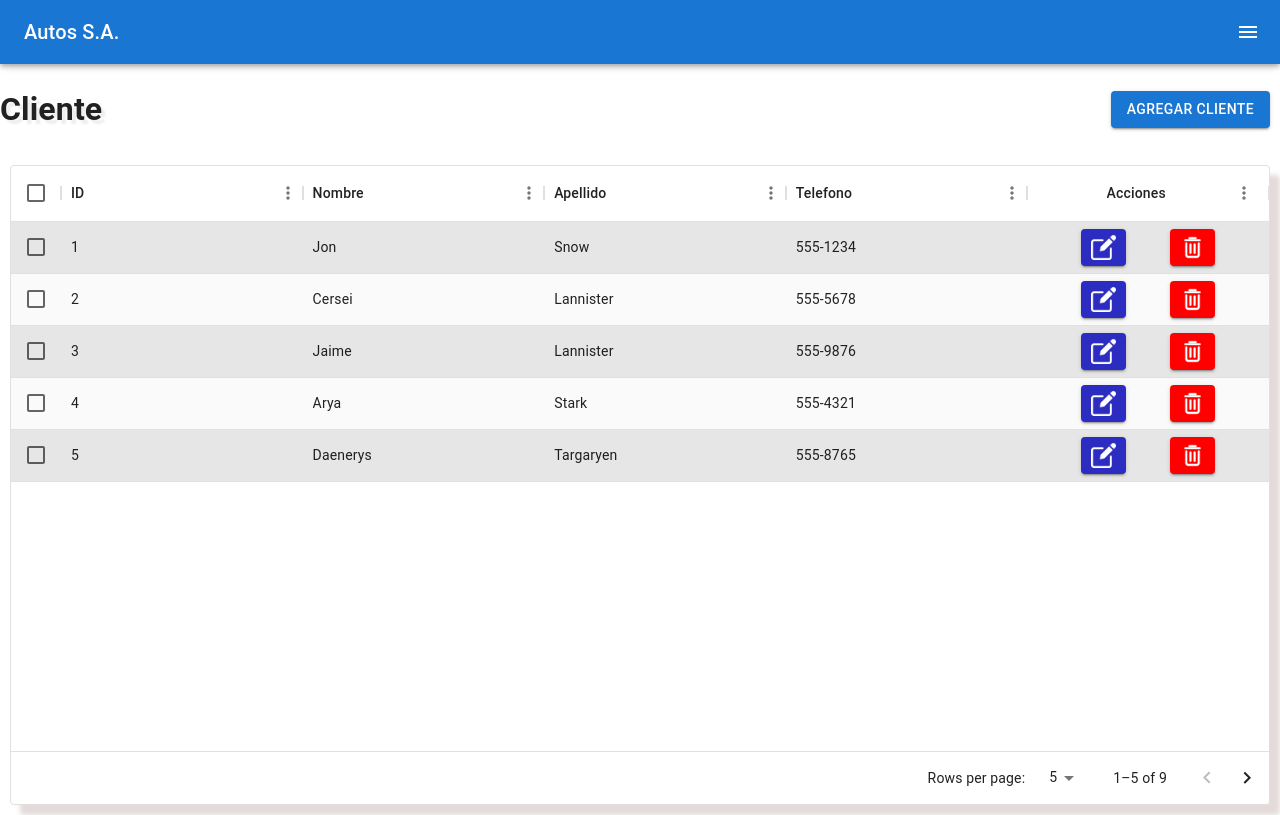
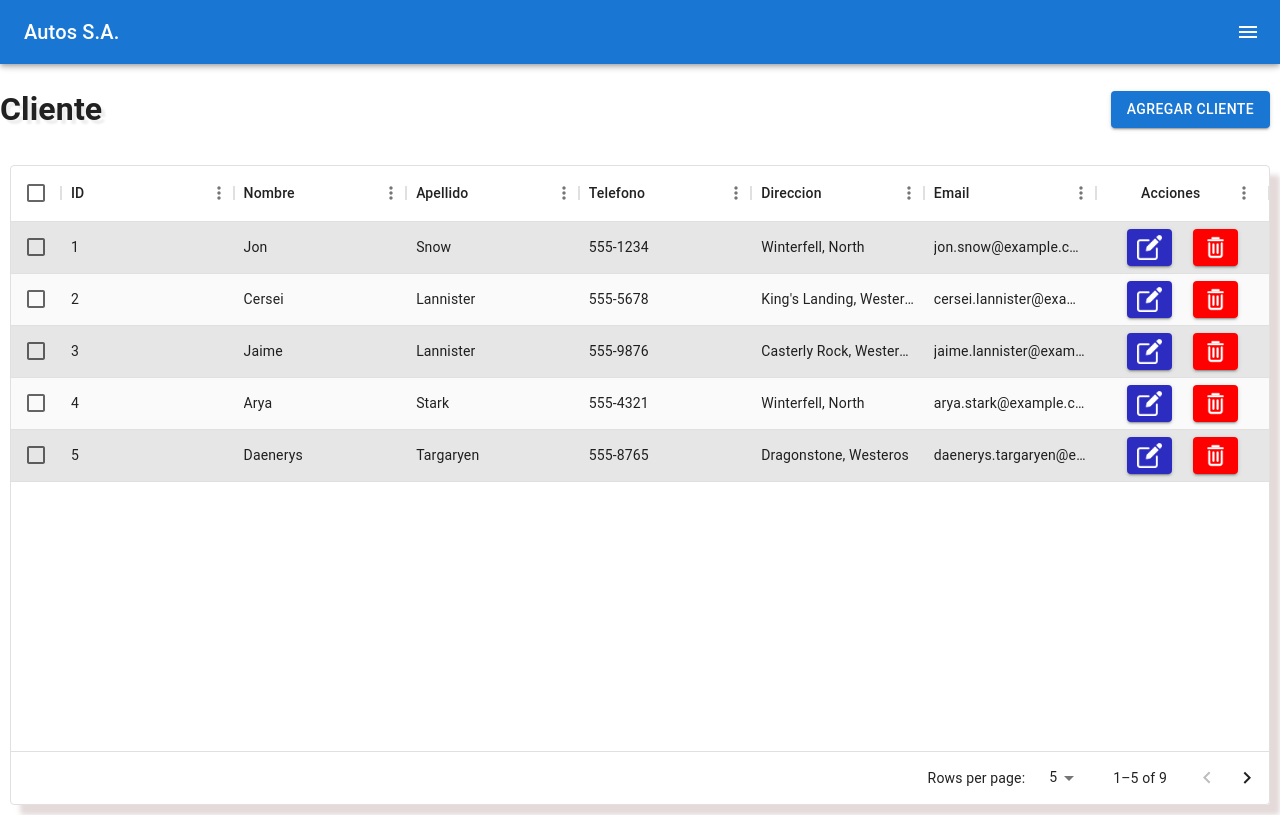
Before and after one commit to martingabetta1/AutosSA, a React (Create React App) app in the folder frontend/: page /cliente in a window 1280 px wide. Built offline with nearby package versions, Linux system fonts and the light colour scheme.

Commit message:
Generar CRUD de Clientes

```diff
--- a/frontend/src/App.js
+++ b/frontend/src/App.js
@@ -6,7 +6,7 @@ import Modelo from './pages/Modelo';
 import Tecnico from './pages/Tecnico';
 import Vehiculo from './pages/Vehiculo';
 import Cliente from './pages/Cliente';
-import Orden from './pages/Orden';
+import Orden from './pages/ordenes/Orden';
 import Home from './pages/Home';
 import Drawer from './components/Drawer';
 import CrudContextProvider from './contexts/CrudContext/CrudContext'
--- a/frontend/src/contexts/CrudContext/CrudContext.jsx
+++ b/frontend/src/contexts/CrudContext/CrudContext.jsx
@@ -60,7 +60,7 @@ export default function CrudContextProvider({ children }) {
     const CrudData = {
         // Estructura de la tabla del CRUD
         crudStructure: {
-            rows: [rows, setRows]
+            rows: [rows, setRows],
         },
         // Utils de los dialogs
         dialogs: {
--- a/frontend/src/pages/Cliente.jsx
+++ b/frontend/src/pages/Cliente.jsx
@@ -15,19 +15,20 @@ export default function Cliente() {
         [rows, setRows] = CrudContext.crudStructure.rows
 
     let rowsTemplate = [
-        { id: 1, apellido: 'Snow', nombre: 'Jon', telefono: '555-1234' },
-        { id: 2, apellido: 'Lannister', nombre: 'Cersei', telefono: '555-5678' },
-        { id: 3, apellido: 'Lannister', nombre: 'Jaime', telefono: '555-9876' },
-        { id: 4, apellido: 'Stark', nombre: 'Arya', telefono: '555-4321' },
-        { id: 5, apellido: 'Targaryen', nombre: 'Daenerys', telefono: '555-8765' },
-        { id: 6, apellido: 'Melisandre', nombre: null, telefono: '555-2468' },
-        { id: 7, apellido: 'Clifford', nombre: 'Ferrara', telefono: '555-1357' },
-        { id: 8, apellido: 'Frances', nombre: 'Rossini', telefono: '555-8642' },
-        { id: 9, apellido: 'Roxie', nombre: 'Harvey', telefono: '555-3690' }
+        { id: 1, apellido: "Snow", nombre: "Jon", telefono: "555-1234", direccion: "Winterfell, North", email: "jon.snow@example.com" },
+        { id: 2, apellido: "Lannister", nombre: "Cersei", telefono: "555-5678", direccion: "King's Landing, Westeros", email: "cersei.lannister@example.com" },
+        { id: 3, apellido: "Lannister", nombre: "Jaime", telefono: "555-9876", direccion: "Casterly Rock, Westeros", email: "jaime.lannister@example.com" },
+        { id: 4, apellido: "Stark", nombre: "Arya", telefono: "555-4321", direccion: "Winterfell, North", email: "arya.stark@example.com" },
+        { id: 5, apellido: "Targaryen", nombre: "Daenerys", telefono: "555-8765", direccion: "Dragonstone, Westeros", email: "daenerys.targaryen@example.com" },
+        { id: 6, apellido: "Melisandre", nombre: null, telefono: "555-2468", direccion: "Shadowlands", email: "melisandre@example.com" },
+        { id: 7, apellido: "Clifford", nombre: "Ferrara", telefono: "555-1357", direccion: "Riverrun, Westeros", email: "ferrara.clifford@example.com" },
+        { id: 8, apellido: "Frances", nombre: "Rossini", telefono: "555-8642", direccion: "Milan, Italy", email: "rossini@example.com" },
+        { id: 9, apellido: "Roxie", nombre: "Harvey", telefono: "555-3690", direccion: "Chicago, USA", email: "harvey.roxie@example.com" }
     ];
+
     useEffect(() => {
         setEndpoints({
-            fetch:'/cliente',
+            fetch: '/cliente',
             create: '/cliente',
             edit: '/cliente',
             delete: '/cliente'
@@ -40,24 +41,40 @@ export default function Cliente() {
                 name: 'nombre',
                 label: 'Nombre',
                 type: 'text',
-                validations:{
-                    length:10
+                validations: {
+                    length: 10,
                 }
             },
             {
                 name: 'apellido',
                 label: 'Apellido',
                 type: 'text',
-                validations:{
-                    length:10
+                validations: {
+                    length: 10
                 }
             },
             {
                 name: 'telefono',
                 label: 'Telefono',
                 type: 'text',
-                validations:{
-                    length:10
+                validations: {
+                    length: 10
+                }
+            },
+            {
+                name: 'direccion',
+                label: 'Direccion',
+                type: 'text',
+                validations: {
+                    length: 10
+                }
+            },
+            {
+                name: 'email',
+                label: 'Email',
+                type: 'text',
+                validations: {
+                    length: 10
                 }
             },
         ])
@@ -70,6 +87,8 @@ export default function Cliente() {
         { field: 'nombre', headerName: 'Nombre', flex: 1 },
         { field: 'apellido', headerName: 'Apellido', flex: 1 },
         { field: 'telefono', headerName: 'Telefono', flex: 1 },
+        { field: 'direccion', headerName: 'Direccion', flex: 1 },
+        { field: 'email', headerName: 'Email', flex: 1 },
     ];
 
     const getRegisters = async () => {
```
